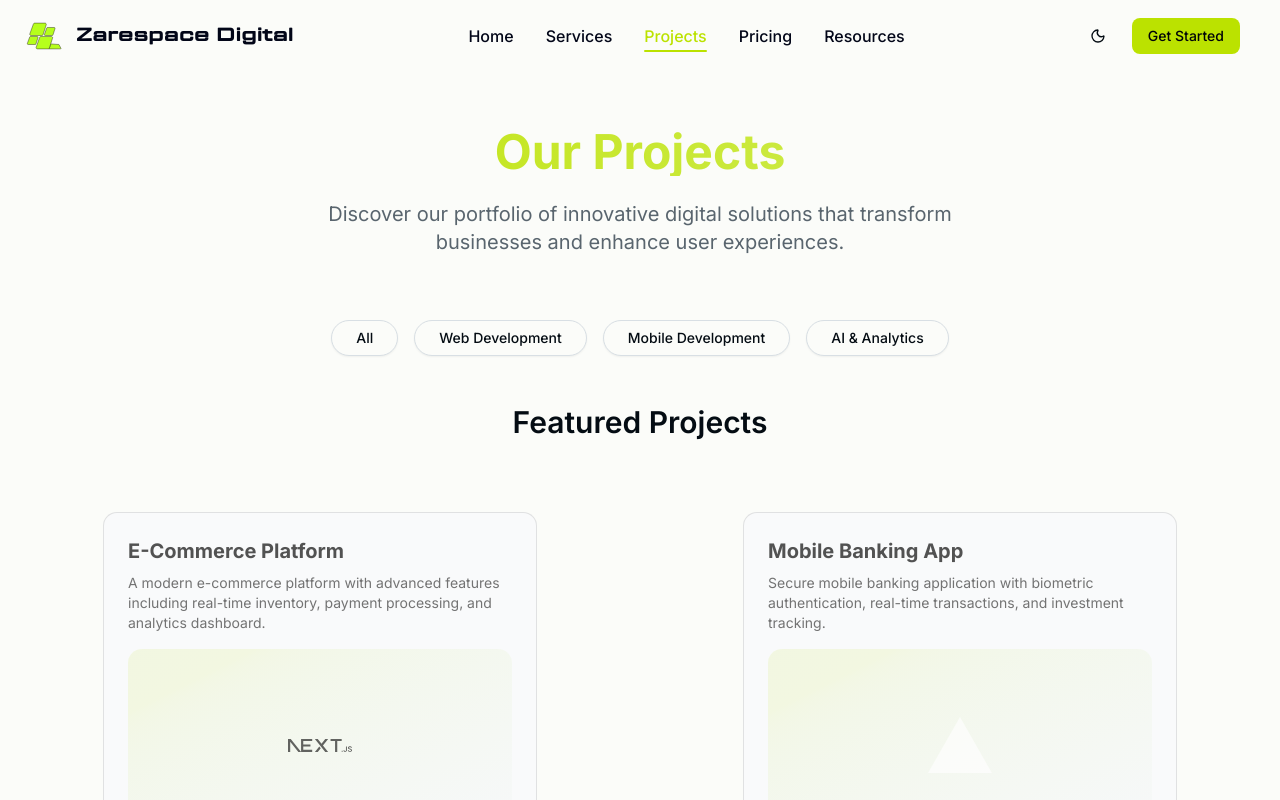
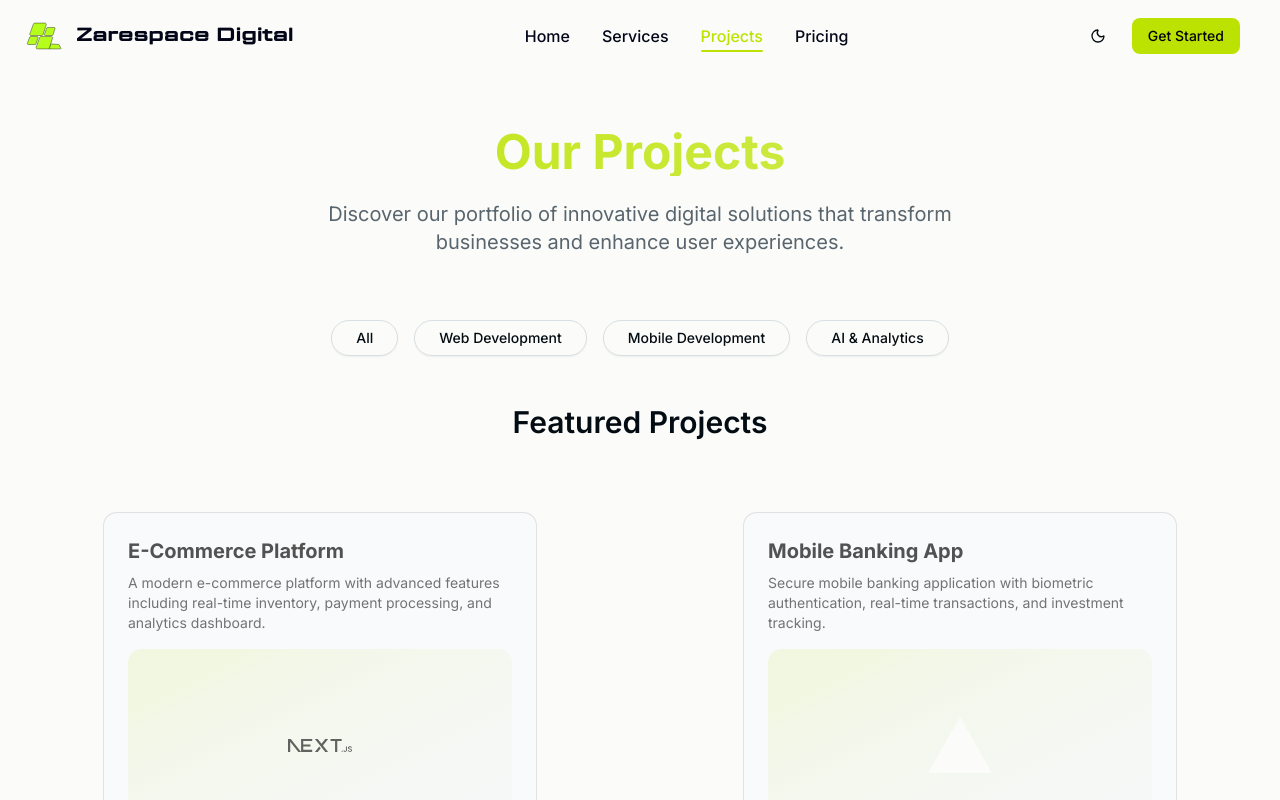
Before and after one commit to Zarespace/zarespace-website, a Next.js app: page /projects in a window 1280 px wide. Shown: the top 800 px of the page. Built offline with nearby package versions, Linux system fonts and the light colour scheme.

Commit message:
Removed the Resource Page, Because who needs one!

```diff
--- a/src/app/resources/page.tsx
+++ /dev/null
@@ -1,10 +0,0 @@
-export default function ResourcesPage() {
-  return (
-    <div className="min-h-screen pt-24 px-4">
-      <div className="max-w-7xl mx-auto">
-        <h1 className="text-4xl font-bold mb-8">Resources</h1>
-        <p className="text-muted-foreground">Resources page coming soon...</p>
-      </div>
-    </div>
-  );
-}
--- a/src/components/Footer.tsx
+++ b/src/components/Footer.tsx
@@ -28,7 +28,6 @@ export default function Footer() {
     const companyLinks = [
         { href: "/projects", label: "Projects" },
         { href: "/pricing", label: "Pricing" },
-        { href: "/resources", label: "Resources" },
         { href: "/about", label: "About Us" },
     ];
 
--- a/src/components/Header.tsx
+++ b/src/components/Header.tsx
@@ -43,7 +43,6 @@ export default function Header() {
     { href: "/services", label: "Services" },
     { href: "/projects", label: "Projects" },
     { href: "/pricing", label: "Pricing" },
-    { href: "/resources", label: "Resources" },
   ];
 
   const isActiveLink = (href: string) => {
```
